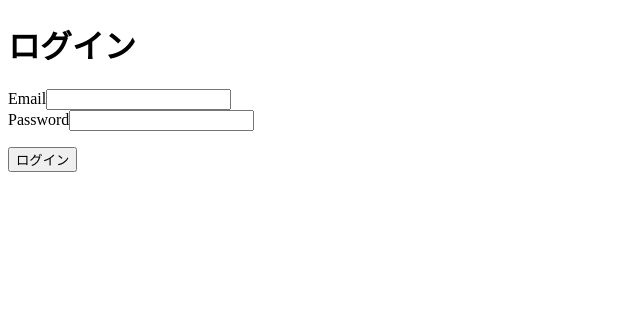
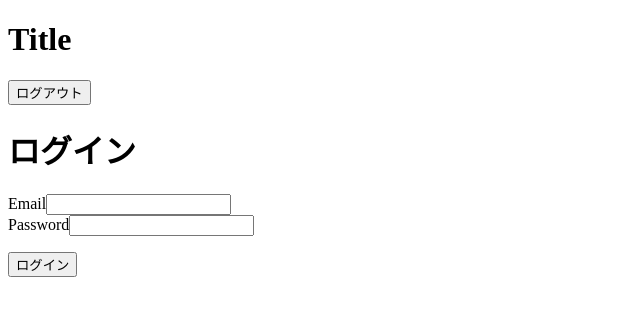
Before and after one commit to iii-ishida/DailyTodo, a React (Create React App) app in the folder web-client/: page /login in a window 1280 px wide. Shown: the top 316 px of the page, without its empty margins (0-640 px from the left). Built offline with nearby package versions, Linux system fonts and the light colour scheme; no server answers.

Commit message:
feat(web-client): ヘッダを追加

```diff
--- a/web-client/src/components/App/App.tsx
+++ b/web-client/src/components/App/App.tsx
@@ -7,13 +7,13 @@ import TodoTemplateList from 'src/components/TodoTemplateList'
 import Loading from 'src/components/Loading'
 import Login from 'src/components/Login'
 import PrivateRoute from 'src/components/PrivateRoute'
+import Header from 'src/components/Header'
 import Sidebar from 'src/components/Sidebar'
 
 import './App.css'
-import { useSignOut, useWatchAuthState } from './hooks'
+import { useWatchAuthState } from './hooks'
 
 const App: React.FC = () => {
-  const signOut = useSignOut()
   const isLoadedAuthState = useWatchAuthState()
   const isSignedIn = useSelector((state) => !!state.user)
 
@@ -23,6 +23,8 @@ const App: React.FC = () => {
 
   return (
     <Router>
+      <Header />
+
       {isSignedIn && (
         <Sidebar>
           <Link to="/">Todo</Link>
@@ -33,7 +35,6 @@ const App: React.FC = () => {
       <Switch>
         <PrivateRoute exact path="/">
           <TodoList />
-          <button onClick={() => signOut()}>ログアウト</button>
         </PrivateRoute>
         <PrivateRoute path="/edit">
           <TodoTemplateList />
--- a/web-client/src/components/App/hooks.ts
+++ b/web-client/src/components/App/hooks.ts
@@ -1,15 +1,7 @@
 import { useState, useEffect } from 'react'
 import { useDispatch } from 'react-redux'
 import { UserActions } from 'src/redux'
-import { onAuthStateChanged, signOut } from 'src/auth'
-
-export function useSignOut(): () => Promise<any> {
-  const dispatch = useDispatch()
-
-  return async () => {
-    return signOut().then(() => dispatch(UserActions.signOut()))
-  }
-}
+import { onAuthStateChanged } from 'src/auth'
 
 export function useWatchAuthState(): boolean {
   const [isLoaded, setLoaded] = useState(false)
--- /dev/null
+++ b/web-client/src/components/Header.tsx
@@ -0,0 +1,25 @@
+import React from 'react'
+import { useDispatch } from 'react-redux'
+import { signOut } from 'src/auth'
+import { UserActions } from 'src/redux'
+
+function useSignOut(): () => Promise<any> {
+  const dispatch = useDispatch()
+
+  return async () => {
+    return signOut().then(() => dispatch(UserActions.signOut()))
+  }
+}
+
+const Header: React.FC = () => {
+  const signOut = useSignOut()
+
+  return (
+    <header>
+      <h1>Title</h1>
+      <button onClick={() => signOut()}>ログアウト</button>
+    </header>
+  )
+}
+
+export default Header
```
